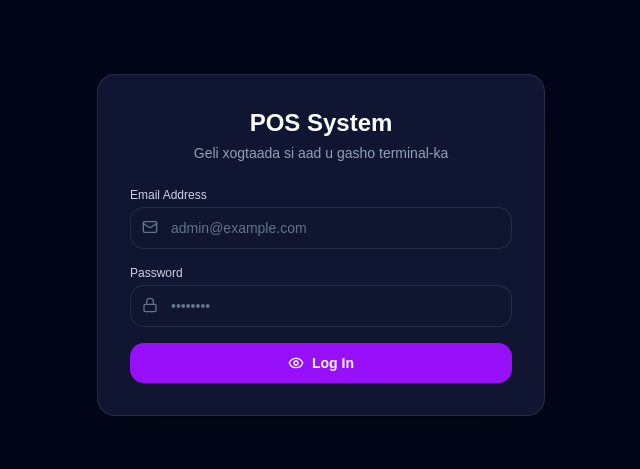
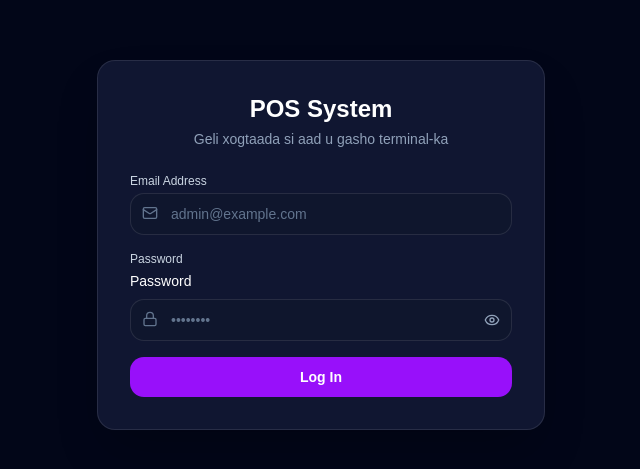
Before and after one commit to hodanismacil/Pos-SYSTEM, a React (Vite) app in the folder frontend/: page /login in a window 1280 px wide. Shown: the part 155-624 px from the top of the page, without its empty margins (319-959 px from the left). Built offline with nearby package versions, Linux system fonts and the light colour scheme.

Commit message:
showpassword upday

```diff
--- a/frontend/src/components/athe/login.tsx
+++ b/frontend/src/components/athe/login.tsx
@@ -84,28 +84,49 @@ export default function LoginPage() {
             </div>
           </div>
 
+
+            <label className="block text-xs font-medium text-slate-300 mb-1">Password</label>
            <div>
-            <label className="block text-xs font-medium text-slate-300 mb-1">Password</label>
+  <label className="mb-2 block text-sm font-medium text-white">
+    Password
+  </label>
+
   <div className="relative">
     <Lock className="absolute left-3 top-3 h-4 w-4 text-slate-500" />
+
     <input
       type={showPassword ? "text" : "password"}
       required
       value={password}
       onChange={(e) => setPassword(e.target.value)}
       placeholder="••••••••"
-                className="w-full rounded-xl border border-white/10 bg-slate-900/50 py-2.5 pl-10 pr-4 text-sm text-white placeholder-slate-500 focus:border-purple-500 focus:outline-none"
+      className="w-full rounded-xl border border-white/10 bg-slate-900/50 py-2.5 pl-10 pr-12 text-sm text-white placeholder-slate-500 focus:border-purple-500 focus:outline-none"
     />
+
+    <button
+      type="button"
+      onClick={() => setShowPassword(!showPassword)}
+      className="absolute right-3 top-1/2 -translate-y-1/2 text-slate-400 hover:text-white"
+    >
+      {showPassword ? (
+        <EyeOff className="h-4 w-4" />
+      ) : (
+        <Eye className="h-4 w-4" />
+      )}
+    </button>
   </div>
 </div>
 
 <button
   type="submit"
-            onClick={() =>setShowPassword(!showPassword)}
+  disabled={loading}
   className="flex w-full items-center justify-center gap-2 rounded-xl bg-purple-600 py-2.5 text-sm font-semibold text-white transition hover:bg-purple-500 disabled:opacity-50"
 >
-            {showPassword ? <EyeOff className="h-4 w-4" /> : <Eye className="h-4 w-4" />}
-            {loading ? <Loader2 className="h-4 w-4 animate-spin" /> : "Log In"}
+  {loading ? (
+    <Loader2 className="h-4 w-4 animate-spin" />
+  ) : (
+    "Log In"
+  )}
 </button>
         </form>
       </div>
```
Lines whose indentation alone changed are shown as unchanged.
